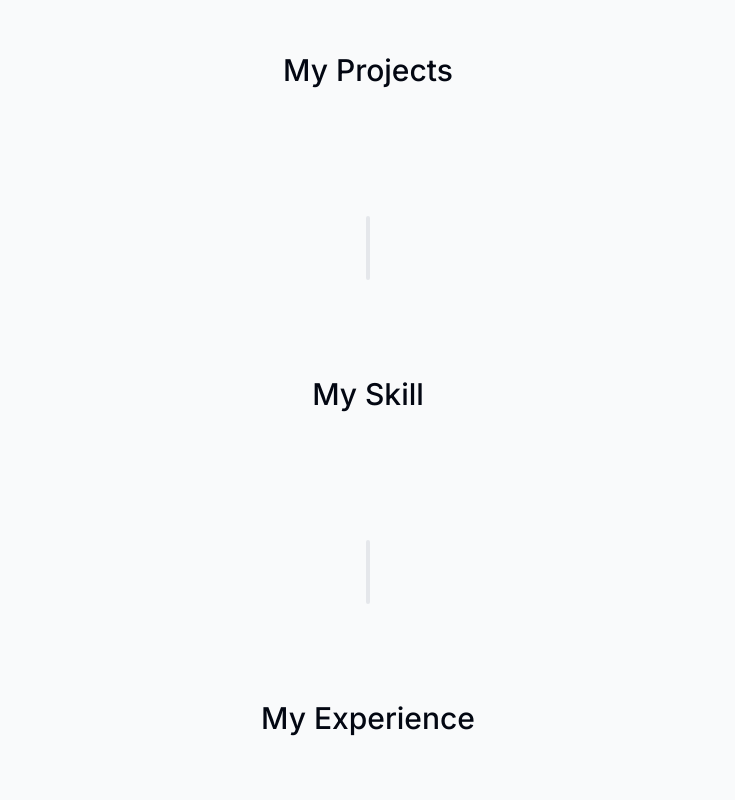
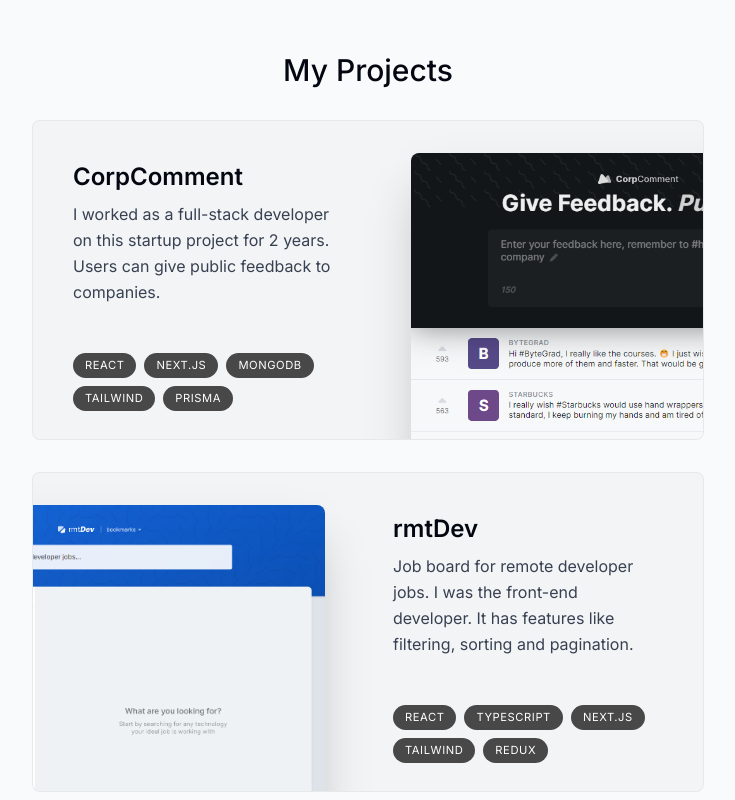
Before and after one commit to namke-dev/portfolio_namke_dev, a Next.js app: page / in a window 1280 px wide. Shown: the part 1460-2260 px from the top of the page, without its empty margins (272-1007 px from the left). Built offline with nearby package versions, Linux system fonts and the light colour scheme.

Commit message:
Implement Project component logic

```diff
--- /dev/null
+++ b/components/project.tsx
@@ -0,0 +1,102 @@
+import React, { useRef } from "react";
+import { projectsData } from "@/lib/data";
+import Image from "next/image";
+import { motion, useScroll, useTransform } from "framer-motion";
+
+type ProjectProps = (typeof projectsData)[number];
+
+export default function Project({
+  title,
+  description,
+  tags,
+  imageUrl,
+}: ProjectProps) {
+  const ref = useRef<HTMLDivElement>(null);
+
+  const { scrollYProgress } = useScroll({
+    target: ref,
+    offset: ["0 1", "1.33 1"],
+  });
+
+  const scaleProgress = useTransform(scrollYProgress, [0.4, 1], [0.95, 1]);
+  const opacityProgress = useTransform(scrollYProgress, [0.8, 1], [0.5, 1]);
+  return (
+    <motion.div
+      ref={ref}
+      style={{
+        scale: scaleProgress,
+        opacity: opacityProgress,
+      }}
+      className="
+        group
+        mb-3 sm:mb-8
+        last:mb-0
+      "
+    >
+      <section
+        className="
+        bg-gray-100 max-w-[42rem]
+        border border-black/5
+        rounded-lg
+        overflow-hidden
+        sm:pr-8
+        sm:h-[20rem]
+        relative
+        hover:bg-gray-200
+        group-even:pl-8
+        transition"
+      >
+        <div
+          className="
+          pt-4 pb-7 px-5 sm:pl-10 sm:pr-2 sm:pt-10
+          sm:max-w-[50%]
+          flex flex-col
+          h-full
+          group-even:ml-[18rem]"
+        >
+          <h3 className="text-2xl font-semibold">{title}</h3>
+          <p className="mt-2 leading-relaxed text-gray-700">{description}</p>
+          <ul className=" flex flex-wrap gap-2 mt-4 sm:mt-auto">
+            {tags.map((tag, index) => (
+              <li
+                className="
+                bg-black/[0.7]
+                px-3 py-1
+                text-[0.7rem]
+                uppercase
+                tracking-wider text-white
+                rounded-full"
+                key={index}
+              >
+                {tag}
+              </li>
+            ))}
+          </ul>
+          <Image
+            src={imageUrl}
+            alt="Project I worked on"
+            quality={95}
+            className="
+            absolute
+            top-8
+            -right-40
+            w-[28.25rem]
+            rounded-t-lg shadow-2xl
+            group-even:right-[initial]
+            group-even:-left-40
+            transition
+
+            group-hover:-translate-x-3
+            group-hover:translate-y-3
+            group-hover:-rotate-2
+
+            group-even:group-hover:translate-x-3
+            group-even:group-hover:translate-y-3
+            group-even:group-hover:rotate-2
+            group-hover:scale-[1.04]"
+          />
+        </div>
+      </section>
+    </motion.div>
+  );
+}
--- a/components/projects.tsx
+++ b/components/projects.tsx
@@ -1,12 +1,22 @@
 "use client";
+
 import React from "react";
 import { motion } from "framer-motion";
 import SectionHeading from "./section-heading";
+import { projectsData } from "@/lib/data";
+import Project from "./project";
 
 export default function Projects() {
   return (
     <motion.section>
       <SectionHeading>My Projects</SectionHeading>
+      <div>
+        {projectsData.map((project, index) => (
+          <React.Fragment key={index}>
+            <Project {...project} />
+          </React.Fragment>
+        ))}
+      </div>
     </motion.section>
   );
 }
```
